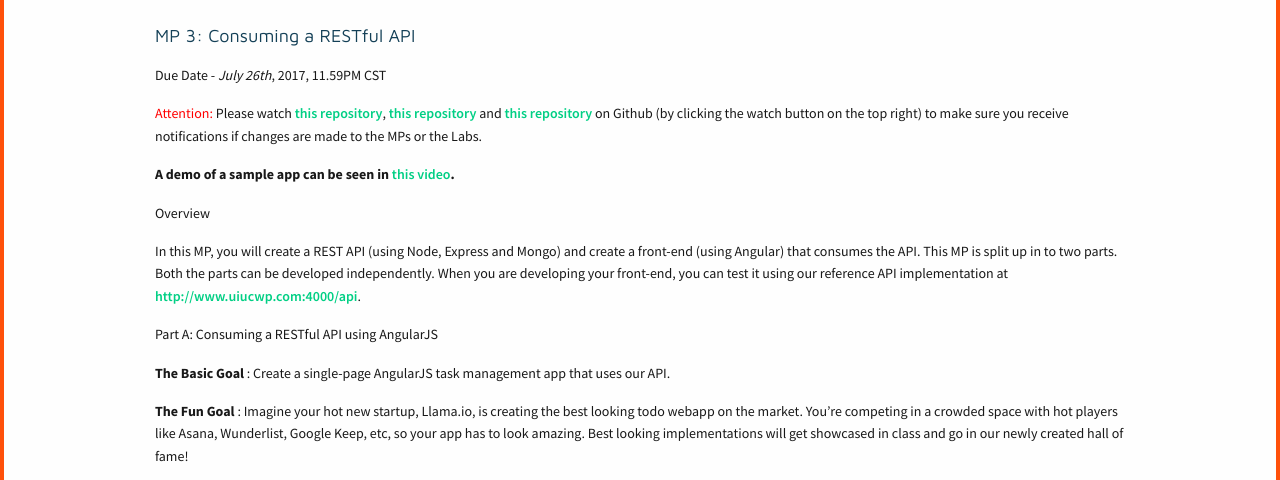
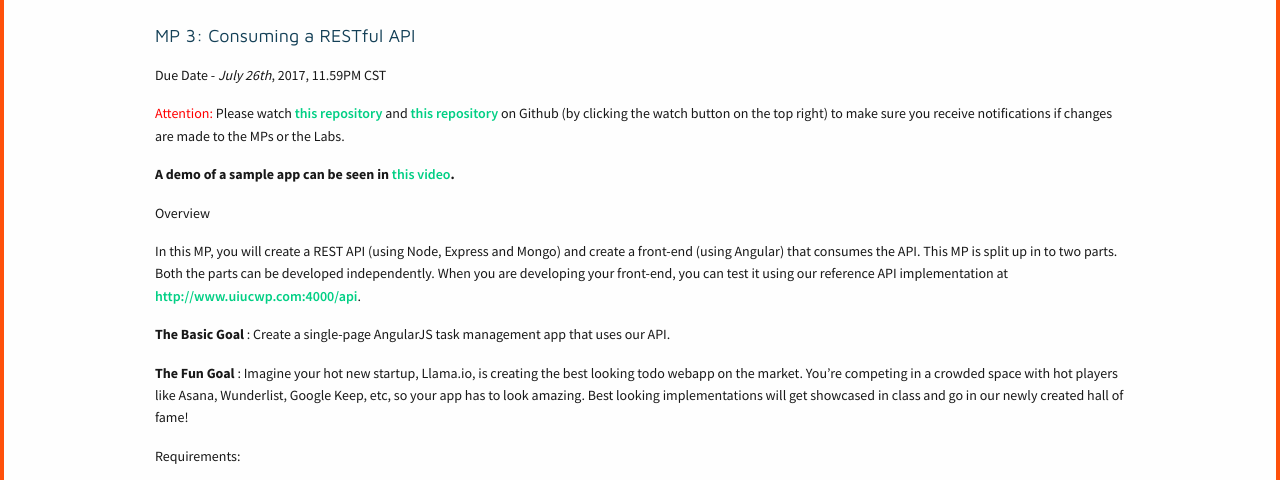
Before and after one commit to gouthamp900/su17, a website: page labs/MP-3/index.html in a window 1280 px wide. Shown: the part 283-763 px from the top of the page. Drawn offline with nearby package versions, Linux system fonts and the light colour scheme; files whose address does not match are found by name.

Commit message:
Update index.html
fixed links and removed server stuff

```diff
--- a/labs/MP-3/index.html
+++ b/labs/MP-3/index.html
@@ -16,7 +16,7 @@
         <div class="small-12 columns">
           <div class="nav">
             <a href="">PIAZZA</a>&nbsp;&nbsp;&nbsp;
-            <a href="../labs">LABS AND MPS</a>&nbsp;&nbsp;&nbsp;
+            <a href="../../labs">LABS AND MPS</a>&nbsp;&nbsp;&nbsp;
             <a href="https://uiuc-web-programming.github.io/su17/resources.html">RESOURCES</a>&nbsp;&nbsp;&nbsp;
           </div>
           <div class="course_title_above"><a href="https://uiuc-web-programming.github.io/su17/">The Artof</a></div>
@@ -36,15 +36,13 @@
 
     	<p><span class="section-heading">Due Date - <em>July 26th</em>, 2017, 11.59PM CST</span></p>
 
-<p><span style="color: red"> Attention: </span> Please watch <a href="https://github.com/uiuc-web-programming/su17">this repository</a>, <a href="https://github.com/uiuc-web-programming/mp4_client_starter">this repository</a> and <a href="https://github.com/uiuc-web-programming/mp4_server_starter">this repository</a> on Github (by clicking the watch button on the top right) to make sure you receive notifications if changes are made to the MPs or the Labs.</p>
+<p><span style="color: red"> Attention: </span> Please watch <a href="https://github.com/uiuc-web-programming/su17">this repository</a> and <a href="https://github.com/uiuc-web-programming/mp4_client_starter">this repository</a> on Github (by clicking the watch button on the top right) to make sure you receive notifications if changes are made to the MPs or the Labs.</p>
 
 <p><strong>A demo of a sample app can be seen in <a href="https://www.youtube.com/watch?v=3MoYSJj5M3g">this video</a>.</strong></p>
 
 <p><span class="section-heading">Overview</span></p>
 
 <p>In this MP, you will create a REST API (using Node, Express and Mongo) and create a front-end (using Angular) that consumes the API. This MP is split up in to two parts. Both the parts can be developed independently. When you are developing your front-end, you can test it using our reference API implementation at <a href="http://www.uiucwp.com:4000/api">http://www.uiucwp.com:4000/api</a>.</p>
-
-<p><span class="section-heading">Part A: Consuming a RESTful API using AngularJS</span></p>
 
 <p><strong>The Basic Goal</strong> : Create a single-page AngularJS task management app that uses our API.</p>
 
```
